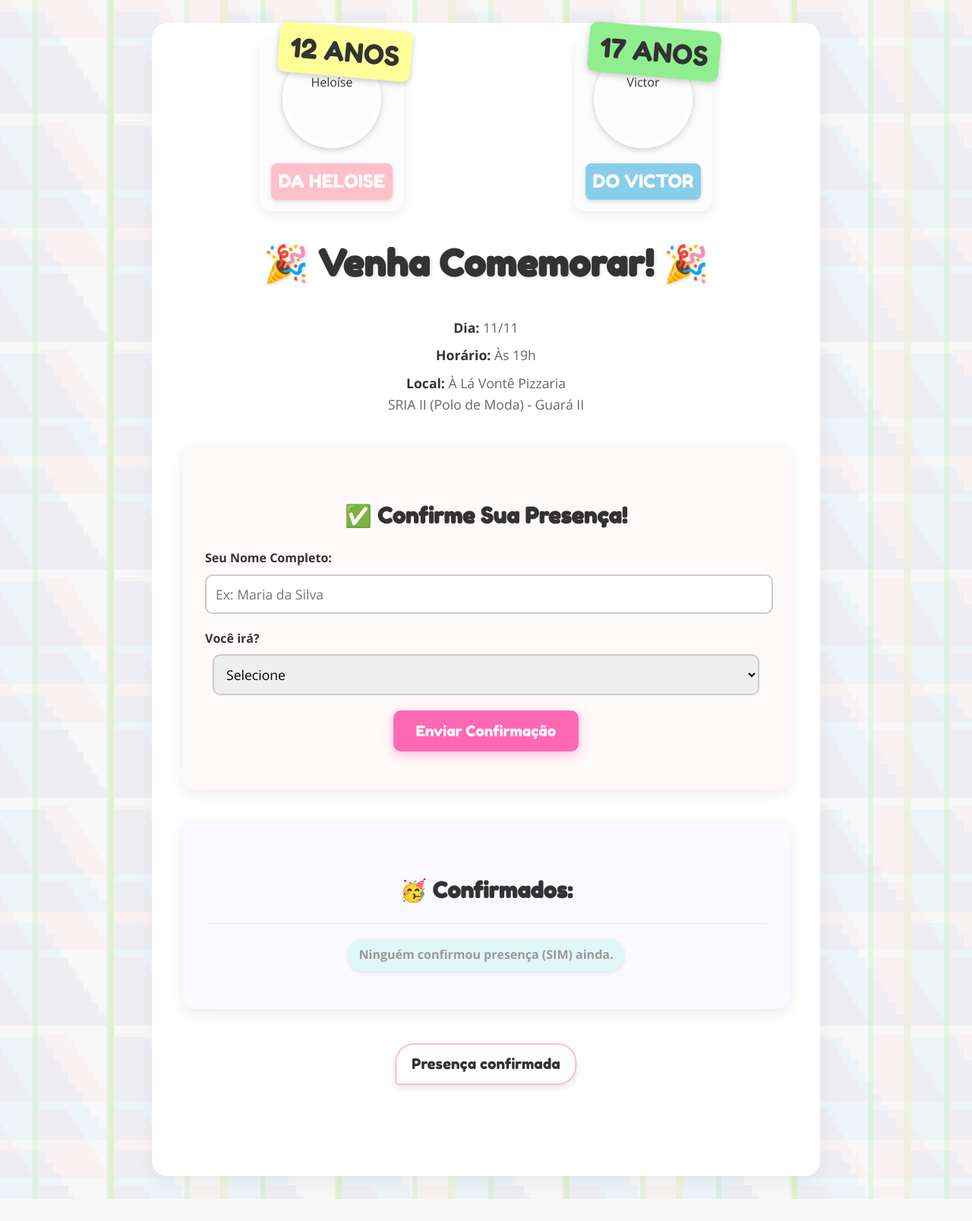
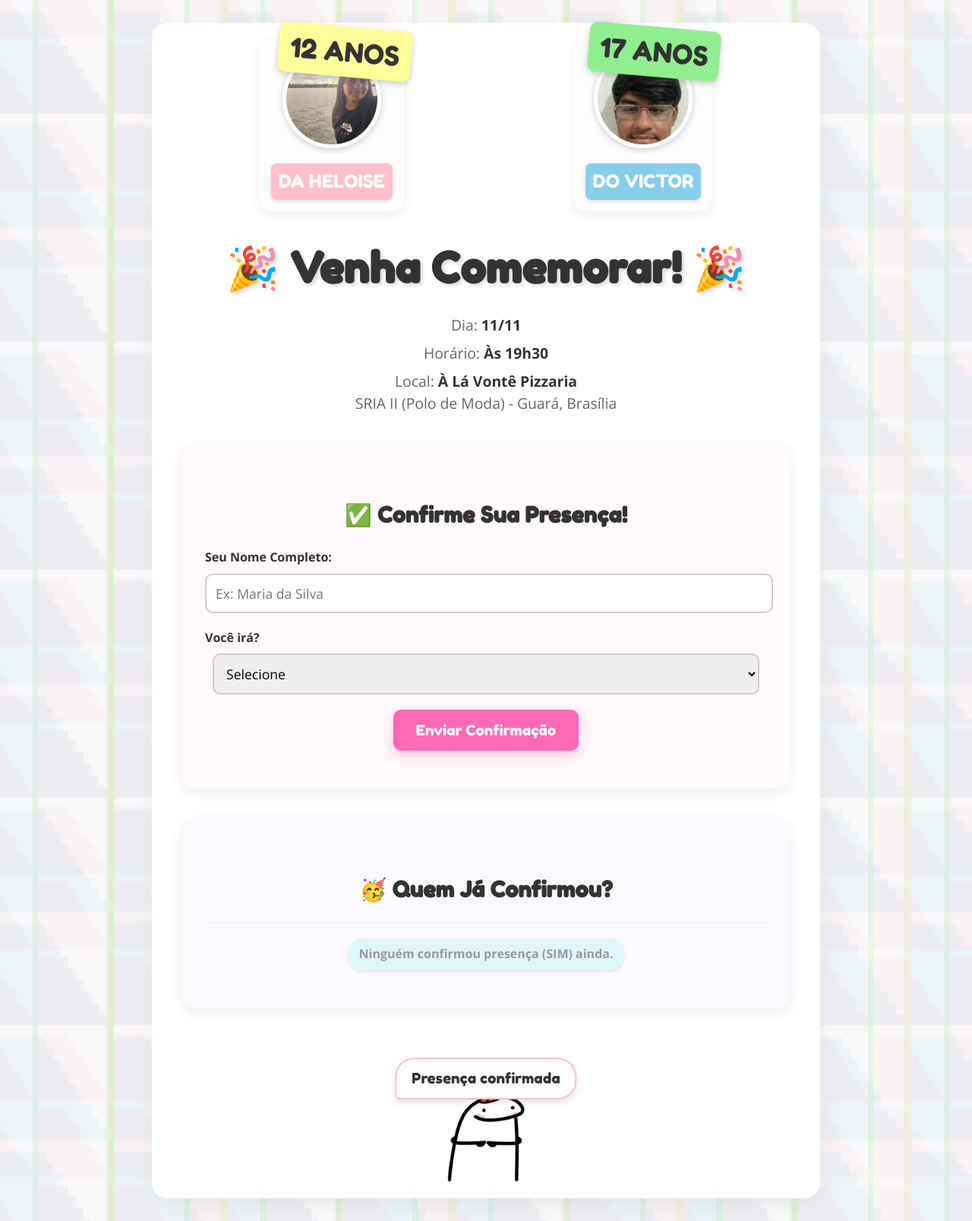
Before and after one commit to somilena/Convite-de-Aniversario, a Flask app: page / in a window 1280 px wide. Shown: the whole page at 76% size. Before the commit the page ends 1578 px from the top, so only its background shows below. Run offline with Flask 3, Linux system fonts and the light colour scheme; data that the repository does not hold is empty; some libraries are stand-ins or nearby versions.

Commit message:
atualizacoes

```diff
--- a/app.py
+++ b/app.py
@@ -1,22 +1,48 @@
+# app.py
+
 from flask import Flask, render_template, request, jsonify, url_for
 import psycopg2
 import os
+from dotenv import load_dotenv
+from flask_livereload import LiveReload # Pacote para recarga automática no navegador
+
+# -----------------------------------------------------------------
+# 1. Configuração do Ambiente
+# -----------------------------------------------------------------
+# Carrega variáveis do arquivo .env (apenas localmente)
+load_dotenv()
+
+# Obtém variáveis do ambiente (ou do .env se local).
+# A senha de admin será 'admin' se configurada no .env ou no Render.
+DATABASE_URL = os.environ.get('DATABASE_URL')
+ADMIN_TOKEN = os.environ.get('ADMIN_TOKEN', 'senha_super_secreta_default')
 
 app = Flask(__name__)
 
-# O Render fornecerá a DATABASE_URL como uma variável de ambiente
-# Ex: postgres://user:pass@host:port/dbname
-DATABASE_URL = os.environ.get('DATABASE_URL')
+# Configurações essenciais para desenvolvimento
+app.config['SECRET_KEY'] = os.urandom(24) # Recomendado para Flask
+app.config['SEND_FILE_MAX_AGE_DEFAULT'] = 0 # Desativa cache de arquivos estáticos (CSS/JS)
+
+# -----------------------------------------------------------------
+# 2. Inicializa o LiveReload
+# -----------------------------------------------------------------
+# O LiveReload só é ativo no modo de desenvolvimento (debug=True)
+if app.config.get("DEBUG"):
+    try:
+        LiveReload(app)
+        print("✅ LiveReload ATIVO.")
+    except Exception as e:
+        print(f"⚠️ Erro ao ativar LiveReload. Instale o pacote: {e}")
+
 
 # --- Funções do Banco de Dados PostgreSQL ---
 
 def get_db_connection():
     """Cria e retorna a conexão com o banco de dados PostgreSQL."""
     if not DATABASE_URL:
-        # Isso deve falhar o deploy no Render se a variável não for configurada.
+        # Se falhar aqui, verifique se a DATABASE_URL está no seu .env
         raise EnvironmentError("DATABASE_URL não configurada. Verifique as variáveis de ambiente.")
 
-    # Conecta-se usando a URL de conexão fornecida pelo Render
     return psycopg2.connect(DATABASE_URL)
 
 def init_db():
@@ -26,31 +52,30 @@ def init_db():
         conn = get_db_connection()
         cur = conn.cursor()
 
-        # PostgreSQL syntax para criar a tabela
+        # Cria a tabela rsvps com colunas nome, participação e ID serial
         cur.execute("""
             CREATE TABLE IF NOT EXISTS rsvps (
                 id SERIAL PRIMARY KEY,
                 nome VARCHAR(255) NOT NULL,
-                participacao VARCHAR(3) NOT NULL, -- 'SIM' ou 'NAO'
+                participacao VARCHAR(3) NOT NULL,
                 timestamp TIMESTAMP NOT NULL DEFAULT CURRENT_TIMESTAMP
             );
         """)
         conn.commit()
         cur.close()
-        print("Tabela rsvps verificada/criada no PostgreSQL.")
+        print("✅ Tabela rsvps verificada/criada no PostgreSQL.")
     except Exception as e:
-        print(f"ERRO CRÍTICO ao inicializar o BD: {e}")
-        # Levantar o erro para que o Gunicorn/Render saiba que falhou.
+        print(f"❌ ERRO CRÍTICO ao inicializar o BD: {e}")
         raise e
     finally:
         if conn:
             conn.close()
 
-# GARANTE A CRIAÇÃO DA TABELA NA INICIALIZAÇÃO DO SERVIDOR (GUNICORN)
+# GARANTE A CRIAÇÃO DA TABELA NA INICIALIZAÇÃO DO SERVIDOR (Para Gunicorn e Local)
 init_db()
 
 
-# --- Roteamento da Aplicação ---
+# --- 3. Rotas da Aplicação ---
 
 @app.route('/')
 def index():
@@ -72,18 +97,17 @@ def confirmar_presenca():
         conn = get_db_connection()
         cur = conn.cursor()
 
-        # 1. Tenta encontrar um registro existente
-        # Usamos %s como placeholder no psycopg2
+        # Verifica se o convidado já existe
         cur.execute("SELECT id FROM rsvps WHERE nome = %s", (nome,))
         existente = cur.fetchone()
 
         if existente:
-            # 2. Atualiza se já existe
+            # Atualiza
             cur.execute("UPDATE rsvps SET participacao = %s, timestamp = CURRENT_TIMESTAMP WHERE id = %s",
                          (participacao, existente[0]))
             message = "Confirmação atualizada com sucesso!"
         else:
-            # 3. Insere novo registro
+            # Insere
             cur.execute("INSERT INTO rsvps (nome, participacao) VALUES (%s, %s)",
                          (nome, participacao))
             message = "Confirmação enviada com sucesso!"
@@ -93,7 +117,7 @@ def confirmar_presenca():
         return jsonify({'message': message}), 200
     except Exception as e:
         if conn:
-            conn.rollback() # Desfaz a operação em caso de erro
+            conn.rollback()
         return jsonify({'message': f'Erro no banco de dados: {e}'}), 500
     finally:
         if conn:
@@ -101,14 +125,13 @@ def confirmar_presenca():
 
 @app.route('/api/confirmados', methods=['GET'])
 def listar_confirmados():
-    """API para listar os convidados que confirmaram 'SIM'."""
+    """API para listar os convidados que confirmaram 'SIM' (visível no convite)."""
     conn = None
     try:
         conn = get_db_connection()
         cur = conn.cursor()
 
         cur.execute("SELECT nome FROM rsvps WHERE participacao = 'SIM' ORDER BY nome ASC")
-        # Pega apenas o primeiro elemento de cada tupla (o nome)
         confirmados = [row[0] for row in cur.fetchall()]
 
         cur.close()
@@ -119,39 +142,32 @@ def listar_confirmados():
         if conn:
             conn.close()
 
-if __name__ == '__main__':
-    # Apenas para testes locais (sem Gunicorn)
-    app.run(host='0.0.0.0', port=5000)
-
-    # Configurações de segurança: o Render irá fornecer este valor.
-ADMIN_TOKEN = os.environ.get('ADMIN_TOKEN', 'admin')
-# ^ Se estiver no Render, ele usa o valor da variável de ambiente.
-# Se localmente, ele usa o default.
-# Quando for para o Render, você DEVE trocar o 'senha_super_secreta_default' por algo forte.
+# -----------------------------------------------------------------
+# 🔒 Rotas de Administração
+# -----------------------------------------------------------------
 
 @app.route('/admin', methods=['GET'])
 def admin_dashboard():
-    # Verifica se o token na URL corresponde ao token secreto
+    """Dashboard para visualizar todas as confirmações."""
+    # O token deve ser 'admin' se configurado no ambiente
     token_fornecido = request.args.get('token')
     if token_fornecido != ADMIN_TOKEN:
-        # Retorna 403 Proibido se o token for inválido
         return "Acesso Negado: Token de administrador inválido.", 403
 
     conn = None
     try:
         conn = get_db_connection()
         cur = conn.cursor()
-        # Busca TODOS os RSVPs (SIM e NÃO), ordenados por data
         cur.execute("SELECT id, nome, participacao, timestamp FROM rsvps ORDER BY timestamp DESC")
 
-        # Formata os dados para o template
         rsvps = [
             {'id': row[0], 'nome': row[1], 'participacao': row[2], 'data': row[3].strftime("%d/%m %H:%M")}
             for row in cur.fetchall()
         ]
 
         cur.close()
-        return render_template('admin.html', rsvps=rsvps)
+        # Passa o token de volta para o JavaScript do admin.html usar na exclusão
+        return render_template('admin.html', rsvps=rsvps, admin_token=ADMIN_TOKEN)
     except Exception as e:
         return f"Erro ao carregar dashboard: {e}", 500
     finally:
@@ -160,29 +176,28 @@ def admin_dashboard():
 
 @app.route('/api/excluir/<int:rsvp_id>', methods=['POST'])
 def excluir_rsvp(rsvp_id):
-    # Proteção: A exclusão deve ser feita APENAS com o token correto
-    # O JavaScript (admin.html) envia o token que estava na URL
+    """API para excluir um registro de RSVP."""
     token_fornecido = request.json.get('token')
     if token_fornecido != ADMIN_TOKEN:
-        # Se o token não bater com o que está configurado, o acesso é negado.
         return jsonify({'success': False, 'message': 'Token de administrador inválido.'}), 403
 
     conn = None
     try:
         conn = get_db_connection()
         cur = conn.cursor()
-
-        # O comando SQL: Deleta a linha da tabela 'rsvps' onde o 'id' corresponde ao ID recebido.
         cur.execute("DELETE FROM rsvps WHERE id = %s", (rsvp_id,))
-
-        conn.commit() # Confirma a exclusão no banco de dados.
+        conn.commit()
         cur.close()
         return jsonify({'success': True, 'message': f'RSVP ID {rsvp_id} excluído.'}), 200
     except Exception as e:
-        # Em caso de erro (ex: BD offline), desfaz a operação.
         if conn:
             conn.rollback()
         return jsonify({'success': False, 'message': f'Erro ao excluir: {e}'}), 500
     finally:
         if conn:
             conn.close()
+
+
+if __name__ == '__main__':
+    # 💥 DEBUG=TRUE ATIVADO PARA O LIVERELOAD FUNCIONAR!
+    app.run(host='0.0.0.0', port=5000, debug=True)
--- a/requirements.txt
+++ b/requirements.txt
@@ -1,3 +1,5 @@
 Flask
 gunicorn
 psycopg2-binary
+python-dotenv
+Flask-LiveReload
--- a/static/style.css
+++ b/static/style.css
@@ -1,25 +1,25 @@
 /* Importação de fontes do Google Fonts (Fredoka One para títulos, Open Sans para texto geral) */
-@import url('https://fonts.googleapis.com/css2?family=Fredoka+One&family=Open+Sans:wght@400;700&display=swap');
+@import url("https://fonts.googleapis.com/css2?family=Fredoka+One&family=Open+Sans:wght@400;700&display=swap");
 
 :root {
   /* Definição de cores baseadas na imagem */
-    --cor-balao-rosa: #FFC0CB; /* Rosa claro */
-    --cor-balao-azul: #87CEEB; /* Azul céu/turquesa */
-    --cor-balao-amarelo: #FFFF99; /* Amarelo claro */
-    --cor-balao-verde: #90EE90; /* Verde claro */
+  --cor-balao-rosa: #ffc0cb; /* Rosa claro */
+  --cor-balao-azul: #87ceeb; /* Azul céu/turquesa */
+  --cor-balao-amarelo: #ffff99; /* Amarelo claro */
+  --cor-balao-verde: #90ee90; /* Verde claro */
   --cor-fundo-geral: #f8f8f8; /* Branco gelo para o fundo */
   --cor-texto-principal: #333;
   --cor-texto-secundario: #666;
-    --cor-botao-confirmar: #FF69B4; /* Rosa choque */
-    --cor-botao-confirmar-hover: #FF1493; /* Rosa mais escuro */
+  --cor-botao-confirmar: #ff69b4; /* Rosa choque */
+  --cor-botao-confirmar-hover: #ff1493; /* Rosa mais escuro */
   --cor-borda-input: #ccc;
-    --cor-status-sucesso: #4CAF50;
+  --cor-status-sucesso: #4caf50;
   --cor-status-erro: #f44336;
-    --cor-shadow: rgba(0,0,0,0.05);
+  --cor-shadow: rgba(0, 0, 0, 0.05);
 }
 
 body {
-    font-family: 'Open Sans', sans-serif;
+  font-family: "Open Sans", sans-serif;
   margin: 0;
   padding: 0;
   background-color: var(--cor-fundo-geral);
@@ -68,7 +68,7 @@ body {
   background-color: #fcfcfc; /* Fundo suave para cada pessoa */
   border-radius: 15px;
   padding: 15px;
-    box-shadow: 0 5px 15px rgba(0,0,0,0.08);
+  box-shadow: 0 5px 15px rgba(0, 0, 0, 0.08);
   transition: transform 0.3s ease;
 }
 
@@ -82,12 +82,12 @@ body {
   border-radius: 50%; /* Faz a imagem redonda */
   object-fit: cover; /* Garante que a imagem preencha o círculo */
   border: 5px solid white; /* Borda branca na foto */
-    box-shadow: 0 2px 8px rgba(0,0,0,0.2); /* Sombra suave para destacar */
+  box-shadow: 0 2px 8px rgba(0, 0, 0, 0.2); /* Sombra suave para destacar */
   margin-bottom: 10px;
 }
 
 .idade {
-    font-family: 'Fredoka One', cursive;
+  font-family: "Fredoka One", cursive;
   font-size: 2.2em;
   color: white;
   padding: 5px 15px;
@@ -95,40 +95,48 @@ body {
   position: absolute; /* Posiciona a idade sobre a foto/pessoa */
   top: -15px; /* Ajuste a posição conforme necessário */
   right: -10px;
-    box-shadow: 0 3px 8px rgba(0,0,0,0.2);
+  box-shadow: 0 3px 8px rgba(0, 0, 0, 0.2);
   transform: rotate(5deg); /* Uma leve rotação para o balão */
 }
 
 /* Cores específicas para as idades */
-.idade.amarelo { background-color: var(--cor-balao-amarelo); color: var(--cor-texto-principal); }
-.idade.verde { background-color: var(--cor-balao-verde); color: var(--cor-texto-principal); }
-
+.idade.amarelo {
+  background-color: var(--cor-balao-amarelo);
+  color: var(--cor-texto-principal);
+}
+.idade.verde {
+  background-color: var(--cor-balao-verde);
+  color: var(--cor-texto-principal);
+}
 
 .nome-sub {
-    font-family: 'Fredoka One', cursive;
+  font-family: "Fredoka One", cursive;
   font-size: 1.5em;
   margin-top: 10px;
   padding: 5px 10px;
   border-radius: 8px;
   color: white; /* Cor do texto no balão */
-    box-shadow: 0 2px 5px rgba(0,0,0,0.15);
+  box-shadow: 0 2px 5px rgba(0, 0, 0, 0.15);
 }
 
 /* Cores de fundo para os nomes */
-.nome-sub.rosa { background-color: var(--cor-balao-rosa); }
-.nome-sub.azul { background-color: var(--cor-balao-azul); }
-
+.nome-sub.rosa {
+  background-color: var(--cor-balao-rosa);
+}
+.nome-sub.azul {
+  background-color: var(--cor-balao-azul);
+}
 
 .titulo-principal {
-    font-family: 'Fredoka One', cursive;
+  font-family: "Fredoka One", cursive;
   font-size: 3em;
   color: var(--cor-texto-principal);
   margin-top: 20px;
-    text-shadow: 2px 2px 4px rgba(0,0,0,0.1);
+  text-shadow: 2px 2px 4px rgba(0, 0, 0, 0.1);
 }
 
 h3 {
-    font-family: 'Fredoka One', cursive;
+  font-family: "Fredoka One", cursive;
   font-size: 1.8em;
   color: var(--cor-texto-principal);
   margin-top: 40px;
@@ -144,13 +152,12 @@ h3 {
   color: var(--cor-texto-principal);
 }
 
-
 /* Formulário de Confirmação */
 .confirmacao-form {
   background-color: #fff9f9; /* Fundo mais claro para o form */
   padding: 30px;
   border-radius: 15px;
-    box-shadow: 0 5px 20px rgba(0,0,0,0.08);
+  box-shadow: 0 5px 20px rgba(0, 0, 0, 0.08);
   margin-top: 40px;
 }
 
@@ -170,7 +177,7 @@ h3 {
   border: 2px solid var(--cor-borda-input);
   border-radius: 10px; /* Bordas mais arredondadas */
   font-size: 1.1em;
-    font-family: 'Open Sans', sans-serif;
+  font-family: "Open Sans", sans-serif;
   transition: all 0.3s ease;
 }
 
@@ -188,10 +195,10 @@ h3 {
   border: none;
   border-radius: 10px;
   font-size: 1.2em;
-    font-family: 'Fredoka One', cursive;
+  font-family: "Fredoka One", cursive;
   cursor: pointer;
   transition: background-color 0.3s ease, transform 0.2s ease;
-    box-shadow: 0 5px 15px rgba(255,105,180,0.4);
+  box-shadow: 0 5px 15px rgba(255, 105, 180, 0.4);
 }
 
 .botao-confirmar:hover {
@@ -211,7 +218,7 @@ h3 {
   background-color: #f9f9ff; /* Fundo mais claro para a lista */
   padding: 30px;
   border-radius: 15px;
-    box-shadow: 0 5px 20px rgba(0,0,0,0.08);
+  box-shadow: 0 5px 20px rgba(0, 0, 0, 0.08);
 }
 
 #lista-confirmados {
@@ -234,50 +241,49 @@ h3 {
   display: flex;
   align-items: center;
   gap: 5px;
-    box-shadow: 0 2px 5px rgba(0,0,0,0.1);
+  box-shadow: 0 2px 5px rgba(0, 0, 0, 0.1);
 }
 
 #lista-confirmados p span.status-sim {
   color: #388e3c; /* Verde mais escuro para o "VAI" */
 }
 
-/* Flork (se for uma imagem, ajuste o caminho e tamanho) */
+/* Flork (garante que ele fique no espaço de baixo) */
 .flork-container {
   margin-top: 50px;
   position: relative;
   display: flex;
   justify-content: center;
-    align-items: flex-end; /* Posiciona o flork mais para baixo */
-    height: 150px; /* Altura para o flork */
+  align-items: flex-end;
+  height: 180px; /* Altura razoável para o flork */
 }
 
 .flork-img {
-    width: 150px; /* Ajuste o tamanho da sua imagem flork */
+  width: 150px;
   height: auto;
   position: absolute;
   bottom: 0;
   left: 50%;
   transform: translateX(-50%);
-    z-index: 1; /* Para garantir que fique acima de outros elementos se necessário */
+  z-index: 1;
 }
 
 .flork-balao {
   background-color: white;
-    border: 2px solid #FFC0CB; /* Borda rosa */
+  border: 2px solid #ffc0cb; /* Borda rosa */
   border-radius: 25px 25px 25px 5px; /* Balão de fala arredondado com ponta */
   padding: 10px 20px;
   position: absolute;
-    bottom: 100px; /* Posição acima do flork */
+  bottom: 110px; /* Posição acima do flork */
   left: 50%;
   transform: translateX(-50%);
-    font-family: 'Fredoka One', cursive;
+  font-family: "Fredoka One", cursive;
   font-size: 1.2em;
   color: var(--cor-texto-principal);
-    box-shadow: 0 4px 10px rgba(0,0,0,0.1);
+  box-shadow: 0 4px 10px rgba(0, 0, 0, 0.1);
   z-index: 2;
   white-space: nowrap; /* Impede que o texto quebre linha */
 }
-
 
 /* Responsividade básica */
 @media (max-width: 768px) {
@@ -326,3 +332,27 @@ h3 {
     font-size: 1em;
   }
 }
+
+/* NOVO: Bloco para conter o Título e os Detalhes */
+.titulo-e-detalhes {
+  text-align: center;
+  margin-top: 20px;
+  margin-bottom: 30px; /* Adiciona espaço antes do formulário */
+}
+
+.titulo-principal {
+  font-family: "Fredoka One", cursive;
+  font-size: 3.5em;
+  color: var(--cor-texto-principal);
+  margin: 0; /* Remove margens extras para centralizar */
+  padding: 0;
+  text-shadow: 3px 3px 5px rgba(0, 0, 0, 0.15);
+  display: block; /* Garante que o elemento ocupe toda a largura */
+}
+
+.detalhes-evento {
+  margin-top: 15px;
+  font-size: 1.1em;
+  line-height: 1.5;
+  color: var(--cor-texto-secundario);
+}
--- a/templates/index.html
+++ b/templates/index.html
@@ -15,25 +15,26 @@
     <header class="header">
       <div class="nomes-idades">
         <div class="pessoa">
-          <img src="https://via.placeholder.com/150/ffc0cb/000000?text=Heloise" alt="Foto da Heloíse"
-            class="foto-redonda">
+          <img src="{{ url_for('static', filename='heloise.jpeg') }}" alt="Foto da Heloíse" class="foto-redonda">
           <span class="idade amarelo">12 ANOS</span>
           <span class="nome-sub rosa">DA HELOISE</span>
         </div>
         <div class="pessoa">
-          <img src="https://via.placeholder.com/150/87ceeb/000000?text=Victor" alt="Foto do Victor"
-            class="foto-redonda">
+          <img src="{{ url_for('static', filename='victor.jpeg') }}" alt="Foto do Victor" class="foto-redonda">
           <span class="idade verde">17 ANOS</span>
           <span class="nome-sub azul">DO VICTOR</span>
         </div>
       </div>
-      <h1 class="titulo-principal">🎉 Venha Comemorar! 🎉</h1>
     </header>
 
-    <section class="detalhes-evento">
-      <p><strong>Dia:</strong> 11/11</p>
-      <p><strong>Horário:</strong> Às 19h</p>
-      <p><strong>Local:</strong> À Lá Vontê Pizzaria <br> SRIA II (Polo de Moda) - Guará II</p>
+    <section class="titulo-e-detalhes">
+      <h1 class="titulo-principal">🎉 Venha Comemorar! 🎉</h1>
+
+      <div class="detalhes-evento">
+        <p>Dia: <strong>11/11</strong></p>
+        <p>Horário: <strong>Às 19h30</strong></p>
+        <p>Local: <strong>À Lá Vontê Pizzaria</strong> <br> SRIA II (Polo de Moda) - Guará, Brasília</p>
+      </div>
     </section>
 
     <section class="confirmacao-form">
@@ -55,12 +56,13 @@
     </section>
 
     <section class="lista-convidados">
-      <h3>🥳 Confirmados:</h3>
+      <h3>🥳 Quem Já Confirmou?</h3>
       <div id="lista-confirmados">
       </div>
     </section>
 
     <div class="flork-container">
+      <img src="{{ url_for('static', filename='flork.avif') }}" alt="Flork Meme" class="flork-img">
       <div class="flork-balao">Presença confirmada</div>
     </div>
   </div>
```
Also changed, not shown: static/flork.avif (added), static/heloise.jpeg (added), static/victor.jpeg (added), 1 other file. Lines whose indentation alone changed are shown as unchanged.
